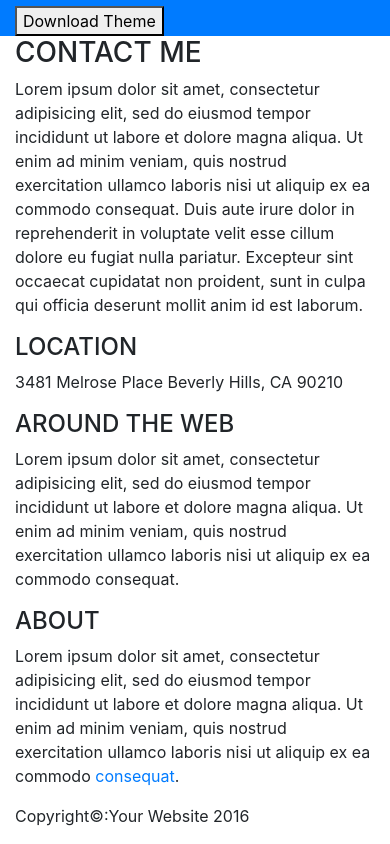
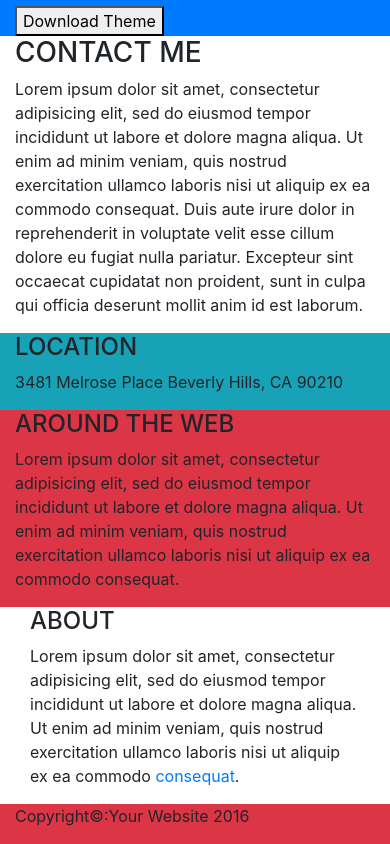
Before and after one commit to jdgosset/challenge_portfolio, a plain HTML site: page index.html in a window 390 px wide. Shown: the part 943-1787 px from the top of the page. Drawn offline with nearby package versions, Linux system fonts and the light colour scheme.

Commit message:
work on html en responsive

```diff
--- a/index.html
+++ b/index.html
@@ -85,7 +85,9 @@
                 </div>
 
             </div>
-            <div>
+
+            <div class="row">
+                <div class="col-12">
                     <h3>CONTACT ME</h3>
                     <P>
                         Lorem ipsum dolor sit amet, consectetur adipisicing elit, sed do eiusmod tempor incididunt ut labore et dolore magna aliqua. Ut enim ad minim veniam, quis nostrud exercitation ullamco laboris nisi ut aliquip ex ea commodo consequat. Duis aute irure dolor
@@ -93,25 +95,48 @@
                     </P>
 
                 </div>
+            </div>
+        </main>
 
-        </main>
         <footer>
+            <div class="row bg-info">
+                <div class="col sm-12 md-4">
+
                     <h4>LOCATION</h4>
                     <P>
                         3481 Melrose Place Beverly Hills, CA 90210
                     </P>
+                </div>
+
+            </div>
+            <div class="row bg-danger">
+                <div class="col sm-12 md-4">
+
                     <h4>AROUND THE WEB</h4>
                     <P>
                         Lorem ipsum dolor sit amet, consectetur adipisicing elit, sed do eiusmod tempor incididunt ut labore et dolore magna aliqua. Ut enim ad minim veniam, quis nostrud exercitation ullamco laboris nisi ut aliquip ex ea commodo consequat.
                     </P>
+                </div>
+            </div>
+
+            <div class "row bg-primary">
+                <div class="col sm-12 md-4">
+
                     <h4>ABOUT</h4>
                     <P>
                         Lorem ipsum dolor sit amet, consectetur adipisicing elit, sed do eiusmod tempor incididunt ut labore et dolore magna aliqua. Ut enim ad minim veniam, quis nostrud exercitation ullamco laboris nisi ut aliquip ex ea commodo <a href="#">consequat</a>.
                     </P>
 
+                </div>
+            </div>
+            <div class="row bg-danger">
+                <div class="col-12">
                     <p>
                         Copyright&copy:Your Website 2016
                     </p>
+
+                </div>
+            </div>
         </footer>
 
 
```
Lines whose indentation alone changed are shown as unchanged.
